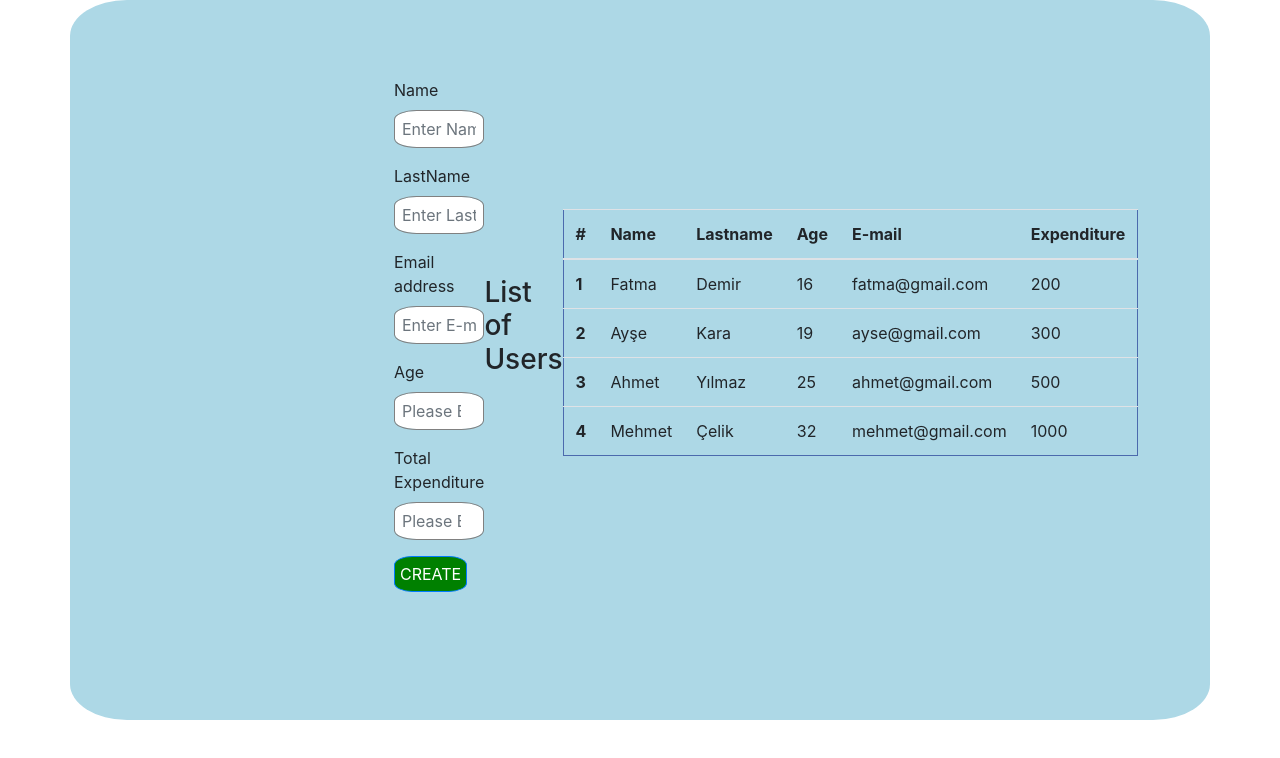
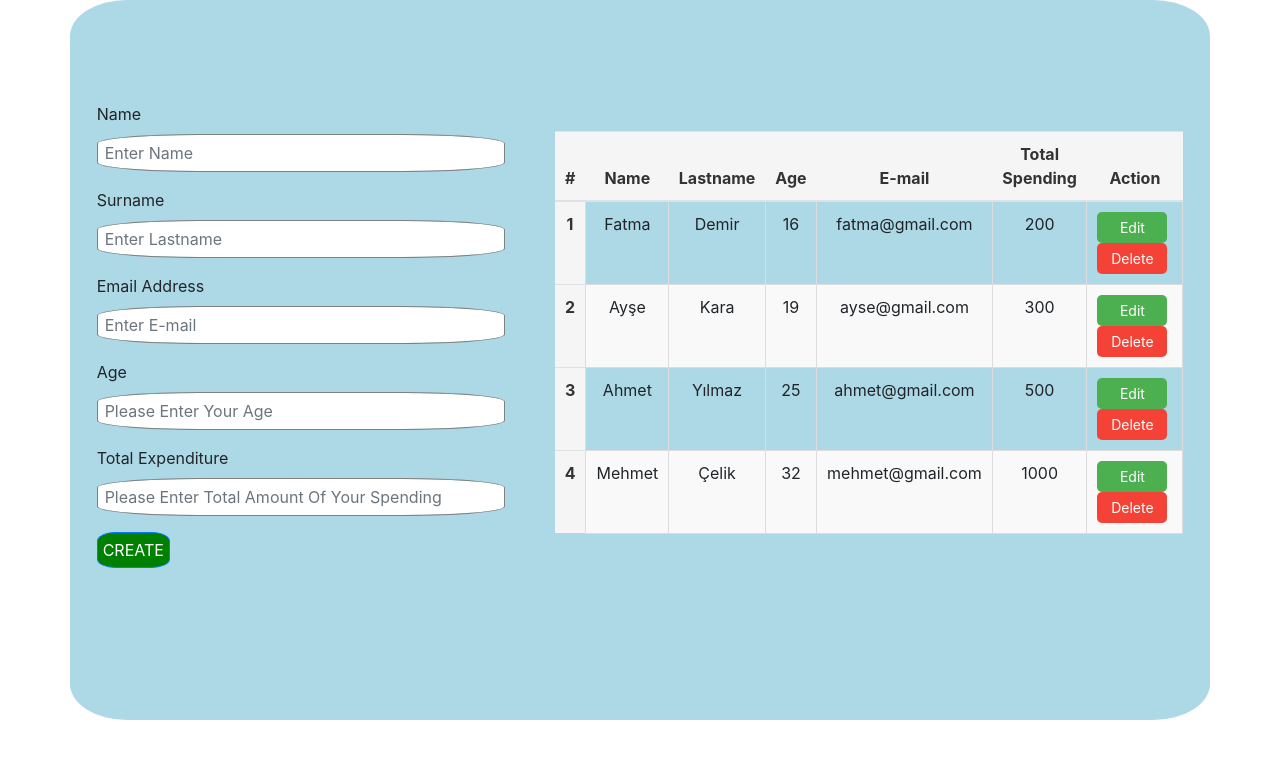
Before and after one commit to Gitali03/company-crud-operations, a plain HTML site: page index.html in a window 1280 px wide. Both pictures are taken after a click on the button "ADD+". Drawn offline with nearby package versions, Linux system fonts and the light colour scheme.

Commit message:
edit and update functions

```diff
--- a/index.css
+++ b/index.css
@@ -16,14 +16,19 @@
     height: 80vh;
     padding: 10px;
     display: flex;
-    flex-direction:row;
+    flex-direction: row;
     align-items: center;
+    justify-content: center;
+
 
     }
 .form-control{
+    width: 100%;
     padding: 7px;
     border: 1px solid grey;
     border-radius: 25%;
+    width:51vh;
+
 }
 .add_button:hover {
     color: lightblue;
@@ -56,14 +61,89 @@
     display: flex;
     justify-content: flex-start;
 }
-h3 {
-    display: block;
-}
-table.table.caption-top {
-    border: 1px solid #4b6aad;
-    margin-top: 20px;
-    width:100%;
+
+.create_form{
+    margin-right: 50px;
 }
 .update_form, .create_form {
     display: none;
 }
+
+.table-title {
+    text-align: center;
+    color:red;
+    display: inline-block;
+}
+
+table.table.caption-top {
+    width: 100%;
+    border-radius: 25px;
+    border:none;
+    margin-top: 20px;
+    text-align: center;
+    caption-side: top;
+    caption {
+        text-align: center;
+        font-weight: bold;
+        font-size: 1.5rem;
+        color: red;
+    }
+    th {
+        background-color: #f5f5f5;
+        color: #333;
+        padding: 10px;
+    }
+    td {
+        padding: 10px;
+        border: 1px solid #ddd;
+    }
+    tr:nth-child(even) {
+        background-color: #f9f9f9;
+    }
+    tr:hover {
+        background-color: #40e0d0;
+    }
+}
+/* Genel buton stilleri */
+table .edit, table .delete {
+    padding: 5px 10px; /* Buton içeriği için boşluk */
+    border: none; /* Buton kenarlıklarını kaldır */
+    border-radius: 5px; /* Köşeleri yuvarlat */
+    cursor: pointer; /* Buton üzerine gelince el simgesi göster */
+    margin-right: 5px; /* Butonlar arası boşluk */
+    font-size: 14px; /* Buton yazı boyutu */
+    transition: background-color 0.3s ease; /* Renk değişimi için animasyon */
+
+}
+
+/* Edit butonunun stili */
+table .edit {
+    background-color: #4CAF50; /* Yeşil buton rengi */
+    color: white; /* Beyaz yazı */
+}
+
+table .edit:hover {
+    background-color: #45a049; /* Üzerine gelindiğinde daha koyu yeşil */
+}
+
+/* Delete butonunun stili */
+table .delete {
+    background-color: #f44336; /* Kırmızı buton rengi */
+    color: white; /* Beyaz yazı */
+}
+
+table .delete:hover {
+    background-color: #e53935; /* Üzerine gelindiğinde daha koyu kırmızı */
+}
+
+/* Butonların tablo içindeki hizası */
+td {
+    text-align: center; /* Butonları ortala */
+    vertical-align: middle; /* Butonları dikey ortala */
+}
+
+/* Tablodaki hücre içi butonların genişliği ve hizası */
+td button {
+    display: inline-block;
+    min-width: 70px; /* Minimum buton genişliği */
+}
--- a/index.html
+++ b/index.html
@@ -16,14 +16,24 @@
         <form class="create_form">
           <div class="mb-3">
             <label for="name" class="form-label">Name</label>
-            <input type="text" class="form-control" id="name" placeholder="Enter Name" />
+            <input
+              type="text"
+              class="form-control"
+              id="name"
+              placeholder="Enter Name"
+            />
           </div>
           <div class="mb-3">
-            <label for="lastname" class="form-label">LastName</label>
-            <input type="text" class="form-control" id="surname" placeholder="Enter Lastname" />
+            <label for="surname" class="form-label">Surname</label>
+            <input
+              type="text"
+              class="form-control"
+              id="surname"
+              placeholder="Enter Lastname"
+            />
           </div>
           <div class="mb-3">
-            <label for="email" class="form-label">Email address</label>
+            <label for="email" class="form-label">Email Address</label>
             <input
               type="email"
               class="form-control"
@@ -50,22 +60,29 @@
             />
           </div>
           <div class="d-grid gap-2">
-            <button class="btn btn-primary" type="button" onclick="add()">CREATE</button>
-
+            <button class="btn btn-primary" type="button" onclick="add()">
+              CREATE
+            </button>
           </div>
-
         </form>
         <form class="update_form">
           <div class="mb-3">
+            <input type="text" class="id" id="id" hidden />
+          </div>
+          <div class="mb-3">
             <label for="name" class="form-label">Name</label>
-              <input type="text" class="form-control" id="name" />
+            <input type="text" class="form-control" id="uname" />
+          </div>
+          <div class="mb-3">
+            <label for="surname" class="form-label">Surname</label>
+            <input type="text" class="form-control" id="usurname" />
           </div>
           <div class="mb-3">
             <label for="email" class="form-label">Email address</label>
             <input
               type="email"
               class="form-control"
-                id="email"
+              id="uemail"
               placeholder="name@example.com"
             />
           </div>
@@ -74,29 +91,35 @@
             <input
               type="number"
               class="form-control"
-                id="age"
+              id="uage"
               placeholder="Please Enter Your Age"
             />
           </div>
           <div class="mb-3">
-              <label for="expenditure">Total Expenditure</label>
+            <label for="expenditure">Total Spending</label>
             <input
               type="number"
               class="form-control"
-                id="expenditure"
+              id="utotalSpending"
               placeholder="Please Enter Total Amount Of Your Spending"
             />
           </div>
           <div class="d-grid gap-2">
-                <button class="btn btn-primary" type="button">UPDATE</button>
+            <button class="btn btn-primary" type="button" onclick="update()">UPDATE</button>
           </div>
         </form>
-          <div  class="add_button">
-            <button type="button" class="btn btn-light" id="addUserButton" onclick="create()">ADD+</button>
+        <div class="add_button">
+          <button
+            type="button"
+            class="btn btn-light"
+            id="addUserButton"
+            onclick="create()"
+          >
+            ADD+
+          </button>
         </div>
-          <h3>List of Users</h3>
+        <h3 class="table-title"></h3>
         <table class="table caption-top">
-
           <thead>
             <tr>
               <th scope="col">#</th>
@@ -104,7 +127,8 @@
               <th scope="col">Lastname</th>
               <th scope="col">Age</th>
               <th scope="col">E-mail</th>
-                <th scope="col">Expenditure</th>
+              <th scope="col">Total Spending</th>
+              <th scope="col">Action</th>
             </tr>
           </thead>
           <tbody class="data-table">
@@ -143,9 +167,7 @@
               <td></td>
               <td></td>
             </tr>
-
           </tbody>
-
         </table>
       </div>
     </div>
--- a/index.js
+++ b/index.js
@@ -22,6 +22,10 @@ function readAll() {
                 <td>${user.age}</td>
                 <td>${user.email}</td>
                 <td>${user.totalSpending} </td>
+                <td>
+                    <button class="edit" onclick={edit(${user.id})}>Edit</button>
+                    <button class="delete">Delete</button>
+                </td>
             </tr>
         `;
     });
@@ -31,6 +35,12 @@ function readAll() {
 
 }
 
+
+function create() {
+    document.querySelector(".create_form").style.display ="block";
+    document.querySelector(".add_button").style.display="none";
+
+}
 
 function add(){
     const name = document.getElementById("name").value;
@@ -43,20 +53,41 @@ function add(){
     const existingUser = users.find(user => user.email === email);
 
     if (existingUser) {
-        // Eğer aynı email adresine sahip bir kullanıcı varsa, hata mesajı döndür
-        console.log("Hata: Bu email adresi ile kayıtlı bir kullanıcı zaten var.");
         alert("Hata: Bu email adresi ile kayıtlı bir kullanıcı zaten var."); // Kullanıcıya hata mesajı göster
         return; // Fonksiyondan çık
     }
 
     users.push(newObj);
+    document.querySelector(".create_form").style.display= "none";
+    document.querySelector(".add_button").style.display="block";
+
     readAll();
 }
 
-
-
-function create() {
-    document.querySelector(".create_form").style.display ="block";
-    document.querySelector(".add_button").style.display="none";
+function edit(id){
+    document.querySelector('.update_form').style.display= "block";
+    document.querySelector(".create_form").style.display= "none";
+    var obj = users.find (rec => rec.id === id);
+    document.getElementById("uname").value = obj.name;  // İsim alanına kullanıcı ismini yerleştir
+    document.getElementById("usurname").value = obj.surname;  // Soyisim alanına kullanıcı soyadını yerleştir
+    document.getElementById("uemail").value = obj.email;  // Email alanına kullanıcı emailini yerleştir
+    document.getElementById("uage").value = obj.age;  // Yaş alanına kullanıcı yaşını yerleştir
+    document.getElementById("utotalSpending").value = obj.totalSpending;
+    document.getElementById("id").value = obj.id;
 
 }
+
+function update() {
+    var name = document.getElementById("uname").value
+    var surname = document.getElementById("usurname").value
+    var email = document.getElementById("uemail").value
+    var age = document.getElementById("uage").value
+    var totalSpending =document.getElementById("utotalSpending").value
+    var id = parseInt(document.getElementById("id").value)
+    var index = users.findIndex(rec => rec.id === id);
+    users[index] = {id, name, surname,email,age,totalSpending};
+
+    document.querySelector('.update_form').style.display = "none";
+    readAll();
+
+}
```
Lines whose indentation alone changed are shown as unchanged.
